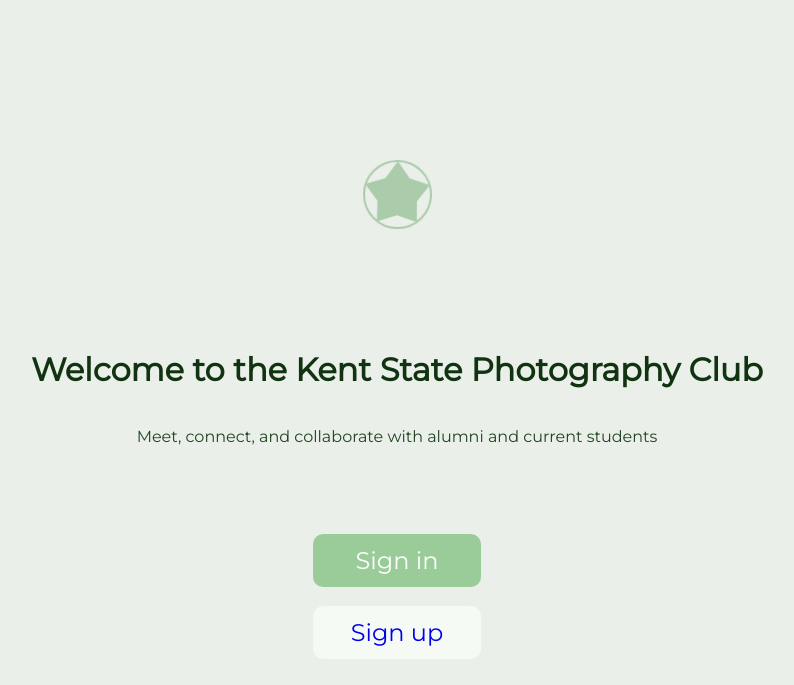
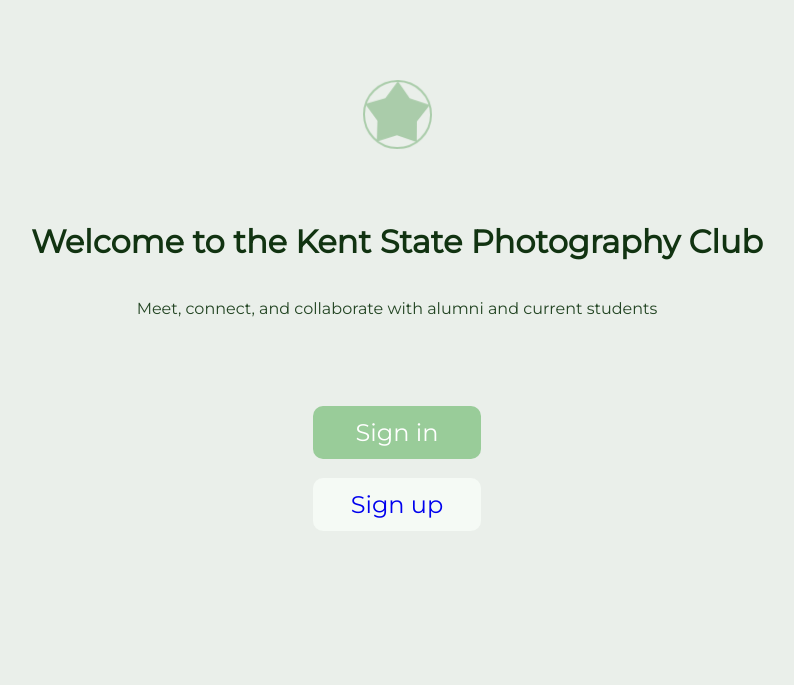
Before and after one commit to mmill224/capstone-fall2020, a Flask app: page / in a window 1280 px wide. Shown: the top 685 px of the page, without its empty margins (243-1037 px from the left). Run offline with Flask 2, Linux system fonts and the light colour scheme; style sheets or scripts are compiled from the project's sources; some libraries are stand-ins or nearby versions.

Commit message:
Fix landing page alignment

```diff
--- a/backend/static/css/landing/landing.css
+++ b/backend/static/css/landing/landing.css
@@ -11,14 +11,14 @@ body {
 }
 
 .logo {
-  margin-top: 10em;
+  margin-top: 5em;
   text-align: center;
   -webkit-transform: rotate(-2deg);
           transform: rotate(-2deg);
 }
 
 .hero-section {
-  margin-top: 3em;
+  margin-top: 0em;
   padding: 3em;
 }
 
--- a/backend/static/css/landing/landing.scss
+++ b/backend/static/css/landing/landing.scss
@@ -12,13 +12,13 @@ body{
 }
 
 .logo{
-    margin-top: 10em;
+    margin-top: 5em;
     text-align: center;
     transform: rotate(-2deg);
 }
 
 .hero-section{
-    margin-top: 3em;
+    margin-top: 0em;
     padding: 3em;
     p{
         padding-top: 1em;
```
Also changed, not shown: 1 other file.
